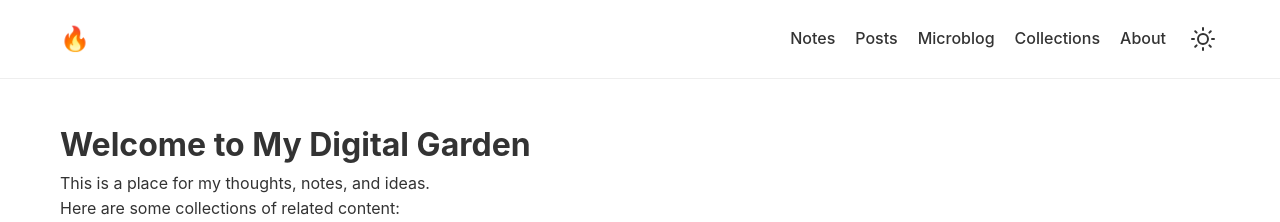
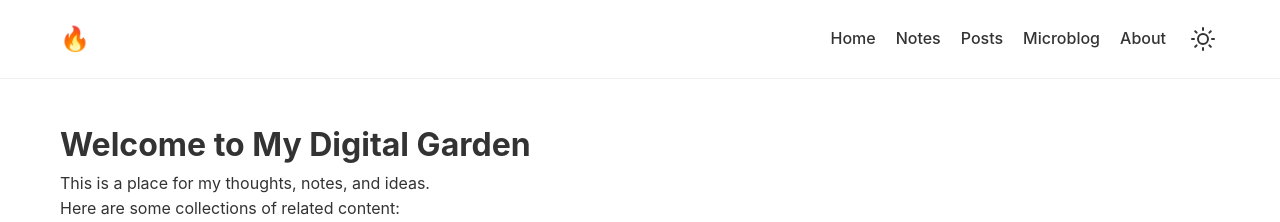
Before and after one commit to HelloPages/blog, a Jekyll site: the page built from index.html, in a window 1280 px wide. Shown: the top 222 px of the page. Built offline with Jekyll 4.4.1, drawn with Linux system fonts in a browser that asks for light colours.

Commit message:
Update default.html

```diff
--- a/_layouts/default.html
+++ b/_layouts/default.html
@@ -18,10 +18,10 @@
     <div class="container">
       <a href="{{ '/' | relative_url }}" class="site-logo">🔥</a>
       <nav class="site-nav">
+        <a href="{{ '/home' | relative_url }}" {% if page.url contains '/home' %}class="active"{% endif %}>Home</a>
         <a href="{{ '/notes' | relative_url }}" {% if page.url contains '/notes' %}class="active"{% endif %}>Notes</a>
         <a href="{{ '/posts' | relative_url }}" {% if page.url contains '/posts' %}class="active"{% endif %}>Posts</a>
         <a href="{{ '/microblog' | relative_url }}" {% if page.url contains '/microblog' %}class="active"{% endif %}>Microblog</a>
-        <a href="{{ '/collections' | relative_url }}" {% if page.url contains '/collections' %}class="active"{% endif %}>Collections</a>
         <a href="{{ '/about' | relative_url }}" {% if page.url contains '/about' %}class="active"{% endif %}>About</a>
         <button id="theme-toggle" aria-label="Toggle dark mode">
           <svg xmlns="http://www.w3.org/2000/svg" width="24" height="24" viewBox="0 0 24 24" fill="none" stroke="currentColor" stroke-width="2" stroke-linecap="round" stroke-linejoin="round" class="sun-icon"><circle cx="12" cy="12" r="5"></circle><line x1="12" y1="1" x2="12" y2="3"></line><line x1="12" y1="21" x2="12" y2="23"></line><line x1="4.22" y1="4.22" x2="5.64" y2="5.64"></line><line x1="18.36" y1="18.36" x2="19.78" y2="19.78"></line><line x1="1" y1="12" x2="3" y2="12"></line><line x1="21" y1="12" x2="23" y2="12"></line><line x1="4.22" y1="19.78" x2="5.64" y2="18.36"></line><line x1="18.36" y1="5.64" x2="19.78" y2="4.22"></line></svg>
```
